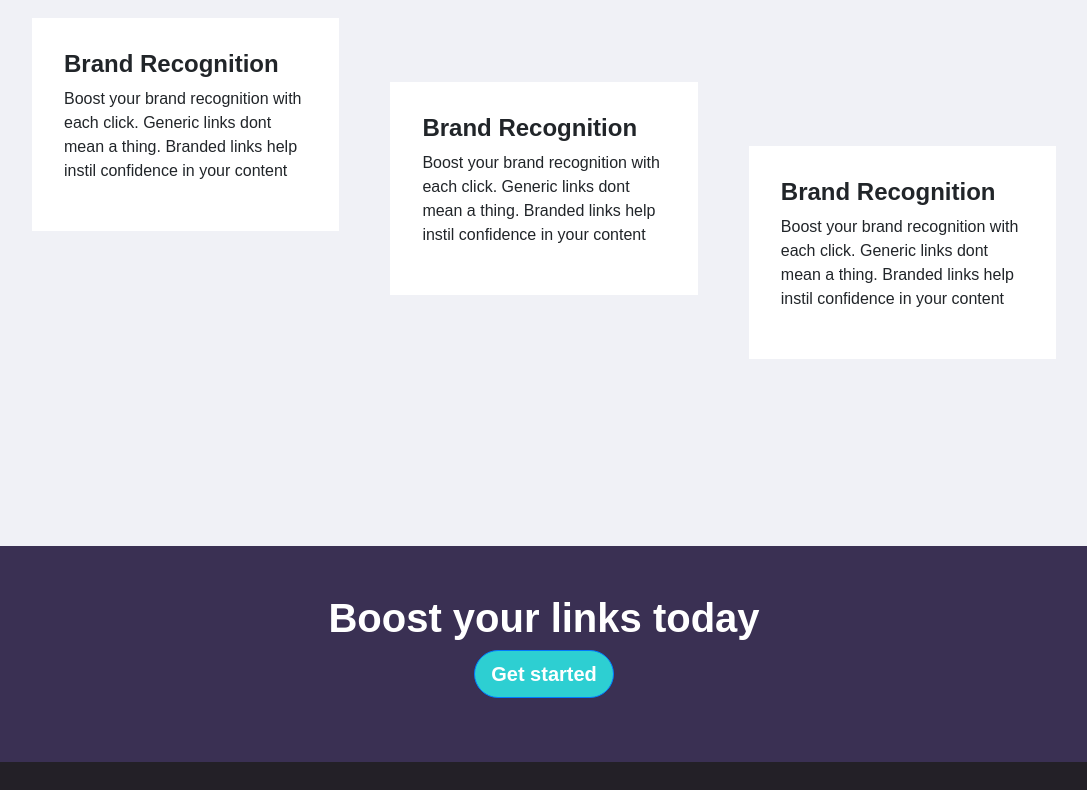
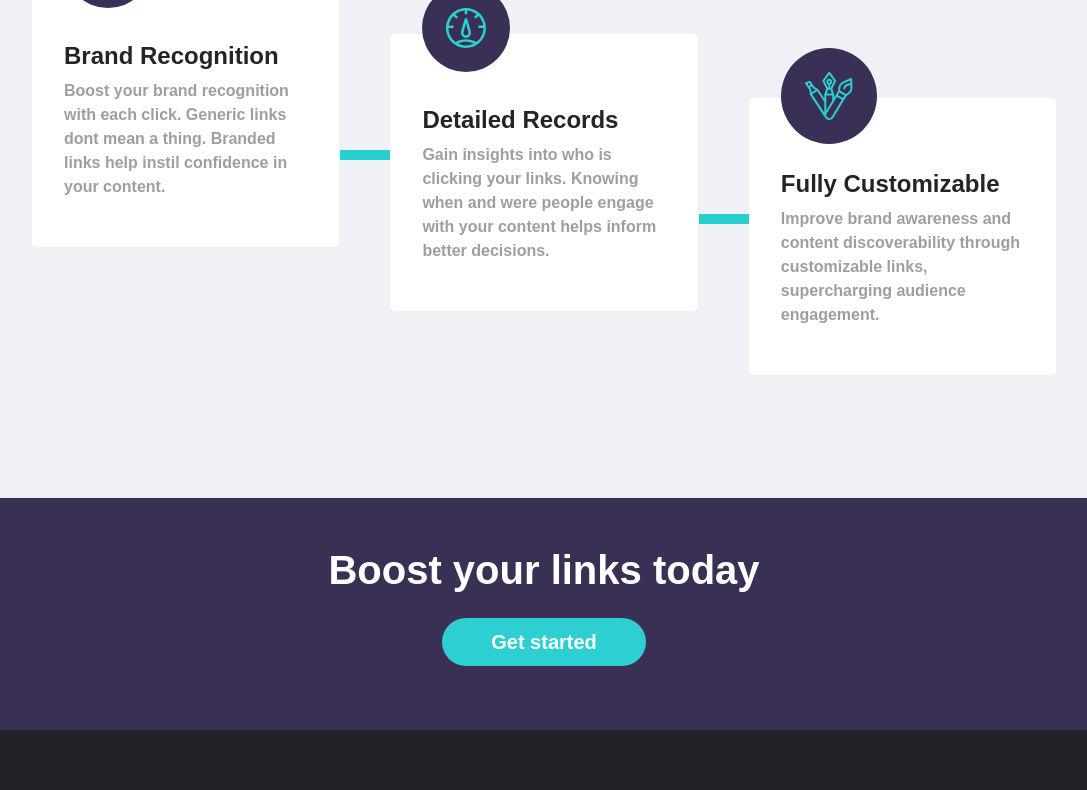
Before and after one commit to davidobodo/FEM-shortly, a website: page index.html in a window 1280 px wide. Shown: the part 1527-2317 px from the top of the page, without its empty margins (96-1183 px from the left). Drawn offline with nearby package versions, Linux system fonts and the light colour scheme.

Commit message:
-start mobile styles

```diff
--- a/index.html
+++ b/index.html
@@ -41,17 +41,18 @@
             </div>
         </nav>
         <section class="first__section row">
-            <div class="jumbotron col-6 d-flex flex-column justify-content-center">
+            <div class="jumbotron col-sm-12 col-lg-6 d-flex flex-column justify-content-center">
                 <h1 class="display-1 font-weight-bold">More than just shorter links</h1>
-                <p class="lead mb-5 font-weight-normal">Build your brands recognition and get detailed insights
+                <p class="lead mb-5 font-weight-normal ash-color">Build your brands recognition and get detailed
+                    insights
                     on how your links are performing
                 </p>
                 <p class="lead">
-                    <a class="btn px-4 btn-lg font-weight-bold btn-green-white" href="#" role="button">Get
+                    <a class="btn px-5 btn-lg font-weight-bold btn-green-white" href="#" role="button">Get
                         started</a>
                 </p>
             </div>
-            <div class="col-6 position-relative overflow-hidden">
+            <div class="col-sm-12 col-lg-6 position-relative overflow-hidden">
                 <img class="position-absolute" src="./assets/illustration-working.svg" alt="working">
             </div>
         </section>
@@ -65,7 +66,7 @@
             </div>
             <div class="text-center advanced-statistics">
                 <h1 class="font-weight-bold mb-4">Advanced Statistics</h1>
-                <h5>Track how your links are performing across the web
+                <h5 class="ash-color">Track how your links are performing across the web
                     with our advanced statistics board
                 </h5>
             </div>
@@ -117,24 +118,26 @@
             </div> -->
             <div class="advanced-statistics__sections">
                 <div class="advanced-statistics__sections__one trial">
+                    <div><img src="./assets/icon-brand-recognition.svg" alt=""></div>
                     <h4 class="font-weight-bold">Brand Recognition</h4>
-                    <p>Boost your brand recognition with each click. Generic
+                    <p class="ash-color font-weight-bold">Boost your brand recognition with each click. Generic
                         links dont mean a thing. Branded links help instil
-                        confidence in your content
+                        confidence in your content.
                     </p>
                 </div>
                 <div class="advanced-statistics__sections__two trial">
-                    <h4 class="font-weight-bold">Brand Recognition</h4>
-                    <p>Boost your brand recognition with each click. Generic
-                        links dont mean a thing. Branded links help instil
-                        confidence in your content
+                    <div><img src="./assets/icon-detailed-records.svg" alt=""></div>
+                    <h4 class="font-weight-bold">Detailed Records</h4>
+                    <p class="ash-color font-weight-bold">Gain insights into who is clicking your links.
+                        Knowing when and were people engage with your content helps inform
+                        better decisions.
                     </p>
                 </div>
                 <div class="advanced-statistics__sections__three trial">
-                    <h4 class="font-weight-bold">Brand Recognition</h4>
-                    <p>Boost your brand recognition with each click. Generic
-                        links dont mean a thing. Branded links help instil
-                        confidence in your content
+                    <div><img src="./assets/icon-fully-customizable.svg" alt=""></div>
+                    <h4 class="font-weight-bold">Fully Customizable</h4>
+                    <p class="ash-color font-weight-bold">Improve brand awareness and content discoverability
+                        through customizable links, supercharging audience engagement.
                     </p>
                 </div>
             </div>
@@ -142,9 +145,9 @@
         </section>
 
         <section class="third__section text-center py-5">
-            <h1 class="font-weight-bold text-white">Boost your links today</h1>
+            <h1 class="font-weight-bold text-white mb-4">Boost your links today</h1>
             <p class="lead">
-                <a class="btn btn-primary btn-lg font-weight-bold btn-green-white" href="#" role="button">Get
+                <a class="btn px-5 btn-lg font-weight-bold btn-green-white" href="#" role="button">Get
                     started</a>
             </p>
         </section>
@@ -156,7 +159,7 @@
                 </div>
                 <div class="footer__links col-9">
                     <div class="footer__link">
-                        <h4 class="footer__link__header">Features</h4>
+                        <h4 class="footer__link__header mb-4">Features</h4>
                         <ul class="footer__link__subLinks">
                             <li>Link Shortening</li>
                             <li>Branded Links</li>
@@ -164,7 +167,7 @@
                         </ul>
                     </div>
                     <div class="footer__link">
-                        <h4 class="footer__link__header">Resources</h4>
+                        <h4 class="footer__link__header mb-4">Resources</h4>
                         <ul class="footer__link__subLinks">
                             <li>Blog</li>
                             <li>Developers</li>
@@ -172,7 +175,7 @@
                         </ul>
                     </div>
                     <div class="footer__link">
-                        <h4 class="footer__link__header">Company</h4>
+                        <h4 class="footer__link__header mb-4">Company</h4>
                         <ul class="footer__link__subLinks">
                             <li>About</li>
                             <li>Our Team</li>
--- a/style/scss/style.scss
+++ b/style/scss/style.scss
@@ -2,6 +2,9 @@
 @import "mixins";
 // @import url(https://fonts.google.com/specimen/Poppins);
 
+*{
+    box-sizing: border-box;
+}
 
 body{
     font-family: sans-serif;
@@ -17,7 +20,7 @@ body{
 
     .first__section{
         padding-left: $general-padding;
-        // height: 80vh;
+        min-height: 80vh;
 
         .jumbotron{
             background-color: transparent;
@@ -31,7 +34,7 @@ body{
         .position-relative{
 
             .position-absolute{
-                right: -50px;
+                // right: -50px;
             }
         }
     }
@@ -43,7 +46,8 @@ body{
         padding-bottom: 8rem;
 
         .shortly__form{
-            margin-bottom: 10rem;
+            margin-bottom: 7rem;
+            transform: translateY(-90px);
 
             &__input{
                 background-color: #3a3053;
@@ -111,16 +115,47 @@ body{
                 position: absolute;
                 width: 30%;
                 padding: 2rem;
+                padding-top: 4.5rem;
+                border-radius: 5px;
+
+                div{
+                    background-color: #3a3055;
+                    display: inline-block;
+                    position: absolute;
+                    top: -50px;
+                    padding: 1.5rem;
+                    border-radius: 50%;
+                }
             }
 
             &__one{
                 background-color: #ffffff;
+
+                &:after{
+                    content: '';
+                    position: absolute;
+                    background-color: #27cfcf;
+                    width: 80px;
+                    height: 10px;
+                    right: -81px;
+                    top: 65%;
+                }
             }
 
             &__two{
                 background-color: #ffffff;
                 left: 35%;
                 top: 4rem;
+
+                &:after{
+                    content: '';
+                    position: absolute;
+                    background-color: #27cfcf;
+                    width: 80px;
+                    height: 10px;
+                    right: -81px;
+                    top: 65%;
+                }
 
             }
 
@@ -149,6 +184,7 @@ body{
 
         &__brand{
             font-size: 2rem;
+            transform: translateY(-10px)
         }
 
         &__links{
@@ -168,6 +204,8 @@ body{
 
                     li{
                         font-size: 1rem;
+                        color: #9e9da5;
+                        margin-bottom: 1rem;
                     }
                 }
 
@@ -189,3 +227,7 @@ body{
     color: #ffffff;
     border-radius: 30px;
 }
+
+.ash-color{
+    color: #9e9da5 !important;
+}
```
Also changed, not shown: assets/icon-brand-recognition.svg (added), assets/icon-detailed-records.svg (added), assets/icon-fully-customizable.svg (added), style/css/style.css, 1 other file.
